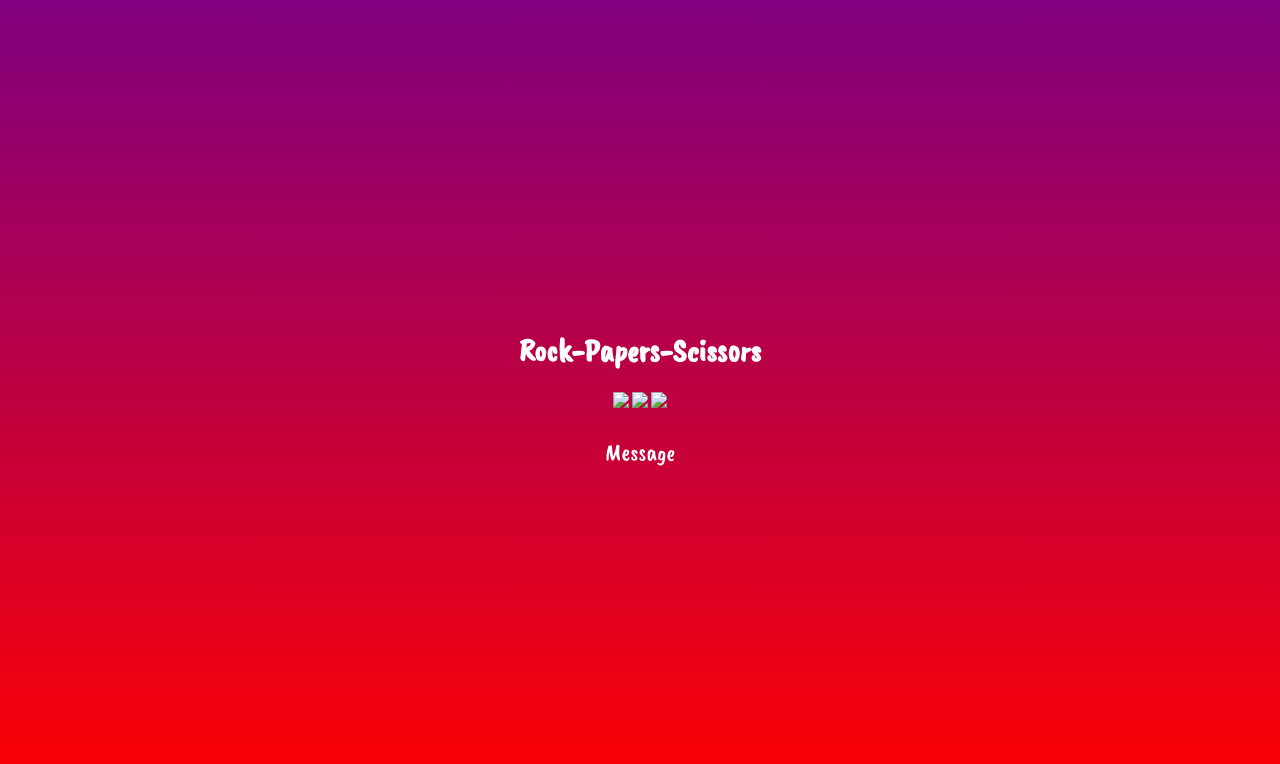
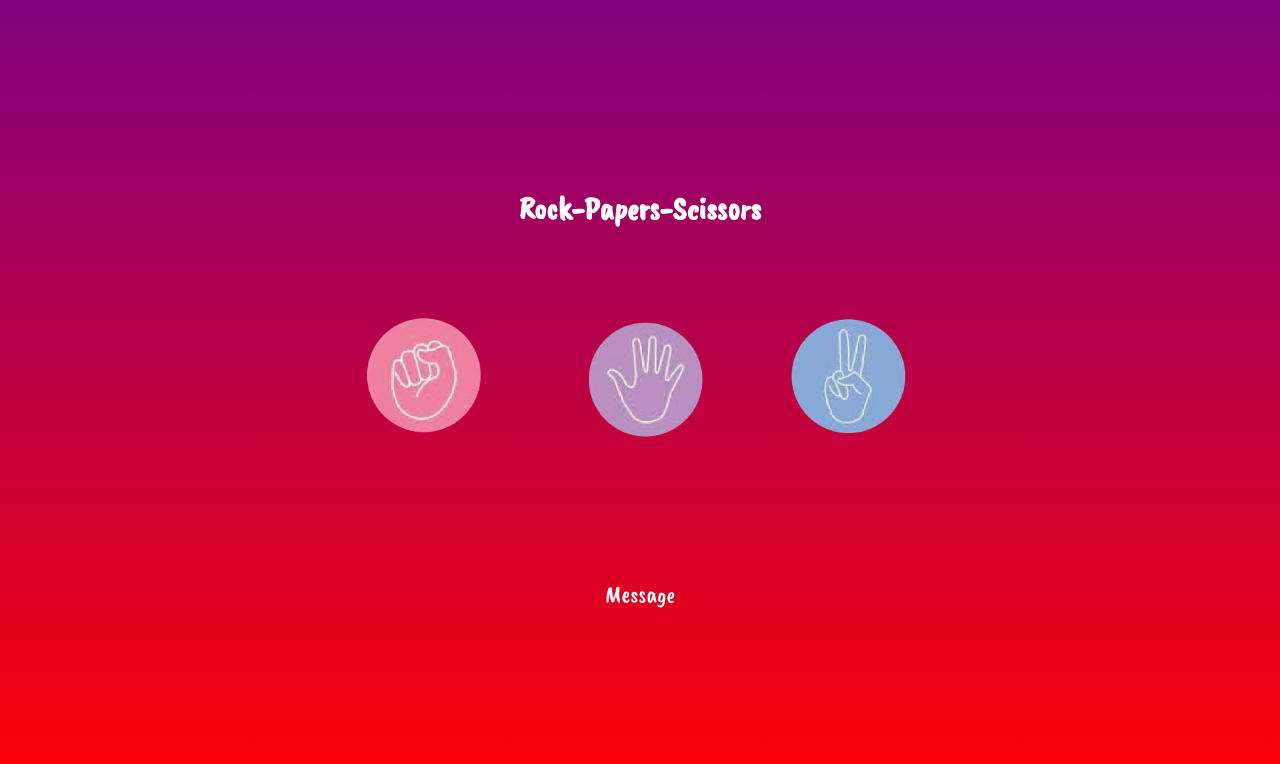
Before and after one commit to shr968/Rock-Paper-Scissors, a plain HTML site: page index.html in a window 1280 px wide. Drawn offline with nearby package versions, Linux system fonts and the light colour scheme.

Commit message:
Update index.html

```diff
--- a/index.html
+++ b/index.html
@@ -10,9 +10,9 @@
     <div class="game-container">
         <h1>Rock-Papers-Scissors</h1>
         <div class="boxes">
-            <img src="./assets/Rocks.png" id="rock">
-            <img src="./assets/Papers.png" id="paper">
-            <img src="./assets/Scissors.png" id="scissor">
+            <img src="./Rocks.png" id="rock">
+            <img src="./Papers.png" id="paper">
+            <img src="./Scissors.png" id="scissor">
 </div>
 <p class="status">Message</p></div>
     <script src="./script.ja.js"></script>
```
